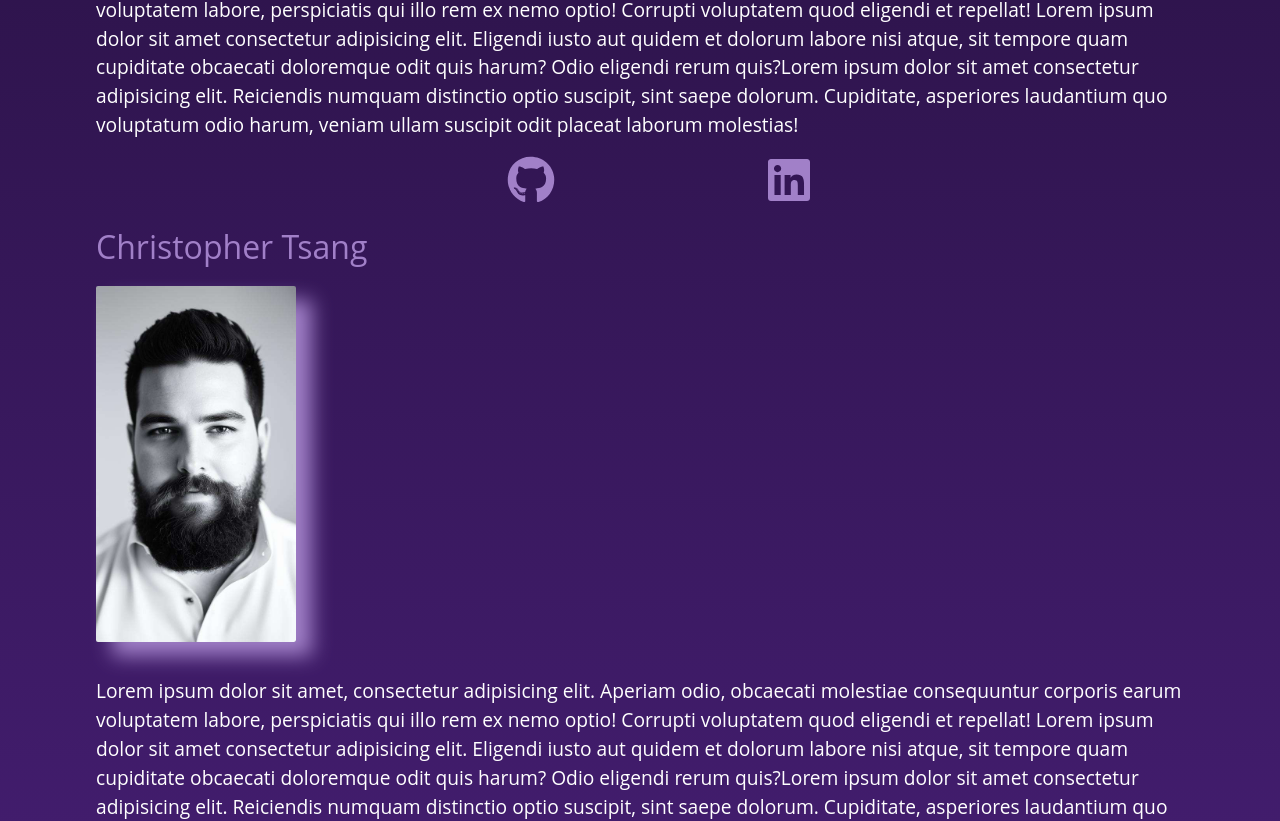
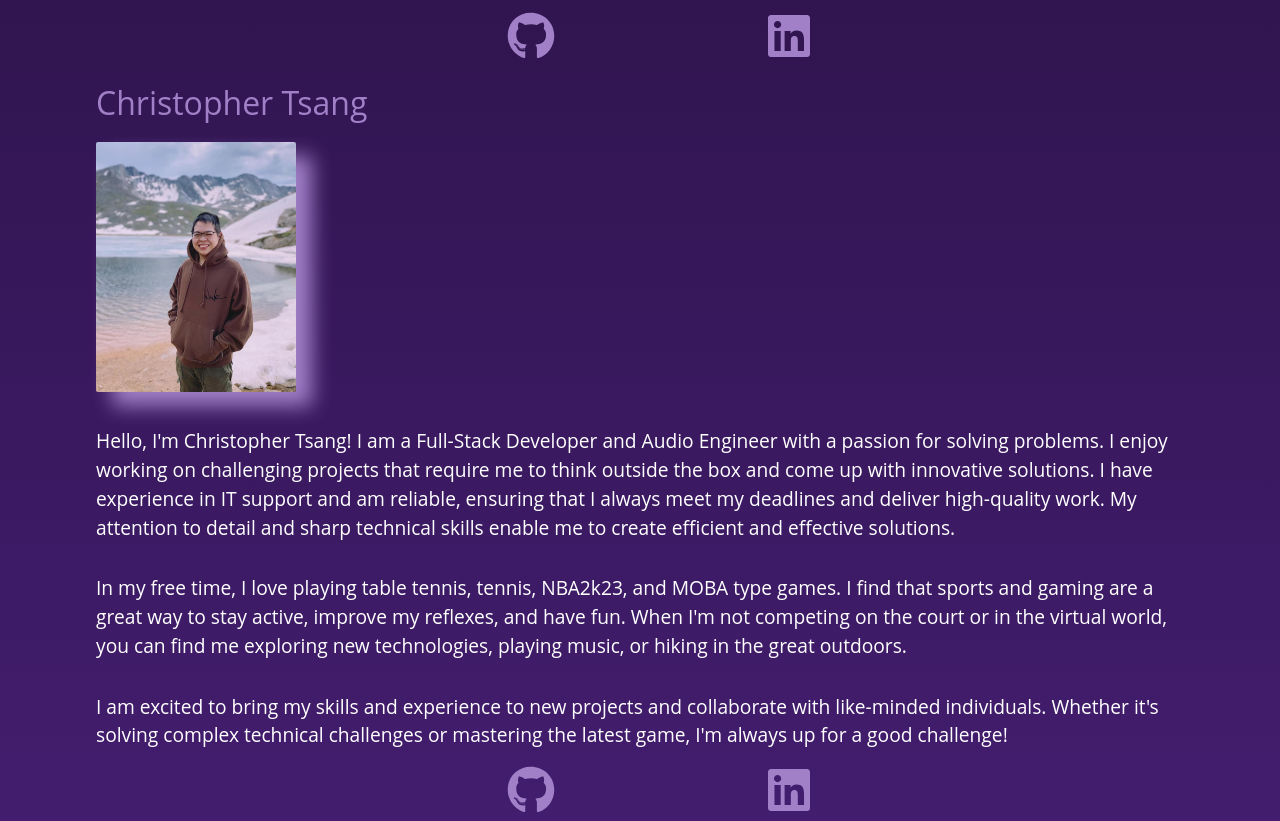
Before and after one commit to ZacWheeler3/job-huntr, a React (Vite) app in the folder client/: page /AboutPage in a window 1280 px wide. Shown: the part 2111-2932 px from the top of the page. Built offline with nearby package versions, Linux system fonts and the light colour scheme.

Commit message:
added chris bio and pic

```diff
--- a/client/src/pages/AboutPage.jsx
+++ b/client/src/pages/AboutPage.jsx
@@ -6,6 +6,7 @@ import {
 import zac from "../../public/zac.jpg?url";
 import dave from "../../public/dave.png?url";
 import ivy from "../../public/ivy.jpg?url";
+import chris from "../../public/chris.png?url";
 const AboutPage = () => {
   return (
     <div className="about-container">
@@ -91,17 +92,7 @@ const AboutPage = () => {
         </div>
         <div className="dev-creds">
           <p>
-            Lorem ipsum dolor sit amet, consectetur adipisicing elit. Aperiam
-            odio, obcaecati molestiae consequuntur corporis earum voluptatem
-            labore, perspiciatis qui illo rem ex nemo optio! Corrupti voluptatem
-            quod eligendi et repellat! Lorem ipsum dolor sit amet consectetur
-            adipisicing elit. Eligendi iusto aut quidem et dolorum labore nisi
-            atque, sit tempore quam cupiditate obcaecati doloremque odit quis
-            harum? Odio eligendi rerum quis?Lorem ipsum dolor sit amet
-            consectetur adipisicing elit. Reiciendis numquam distinctio optio
-            suscipit, sint saepe dolorum. Cupiditate, asperiores laudantium quo
-            voluptatum odio harum, veniam ullam suscipit odit placeat laborum
-            molestias!
+            Zac is my favorite person and i just think he is so freaking cool.
           </p>
           <ul>
             <li>
@@ -118,21 +109,28 @@ const AboutPage = () => {
         </div>
         <div className="dev-name">Christopher Tsang</div>
         <div className="dev-pic">
-          <img src={zac} alt="My Image" />
+          <img src={chris} alt="My Image" />
         </div>
         <div className="dev-creds">
           <p>
-            Lorem ipsum dolor sit amet, consectetur adipisicing elit. Aperiam
-            odio, obcaecati molestiae consequuntur corporis earum voluptatem
-            labore, perspiciatis qui illo rem ex nemo optio! Corrupti voluptatem
-            quod eligendi et repellat! Lorem ipsum dolor sit amet consectetur
-            adipisicing elit. Eligendi iusto aut quidem et dolorum labore nisi
-            atque, sit tempore quam cupiditate obcaecati doloremque odit quis
-            harum? Odio eligendi rerum quis?Lorem ipsum dolor sit amet
-            consectetur adipisicing elit. Reiciendis numquam distinctio optio
-            suscipit, sint saepe dolorum. Cupiditate, asperiores laudantium quo
-            voluptatum odio harum, veniam ullam suscipit odit placeat laborum
-            molestias!
+            Hello, I'm Christopher Tsang! I am a Full-Stack Developer and Audio
+            Engineer with a passion for solving problems. I enjoy working on
+            challenging projects that require me to think outside the box and
+            come up with innovative solutions. I have experience in IT support
+            and am reliable, ensuring that I always meet my deadlines and
+            deliver high-quality work. My attention to detail and sharp
+            technical skills enable me to create efficient and effective
+            solutions.</p>
+            <p> In my free time, I love playing table tennis, tennis,
+            NBA2k23, and MOBA type games. I find that sports and gaming are a
+            great way to stay active, improve my reflexes, and have fun. When
+            I'm not competing on the court or in the virtual world, you can find
+            me exploring new technologies, playing music, or hiking in the great
+            outdoors.</p>
+            <p> I am excited to bring my skills and experience to new
+            projects and collaborate with like-minded individuals. Whether it's
+            solving complex technical challenges or mastering the latest game,
+            I'm always up for a good challenge!
           </p>
           <ul>
             <li>
```
Also changed, not shown: client/public/chris.png (added).
